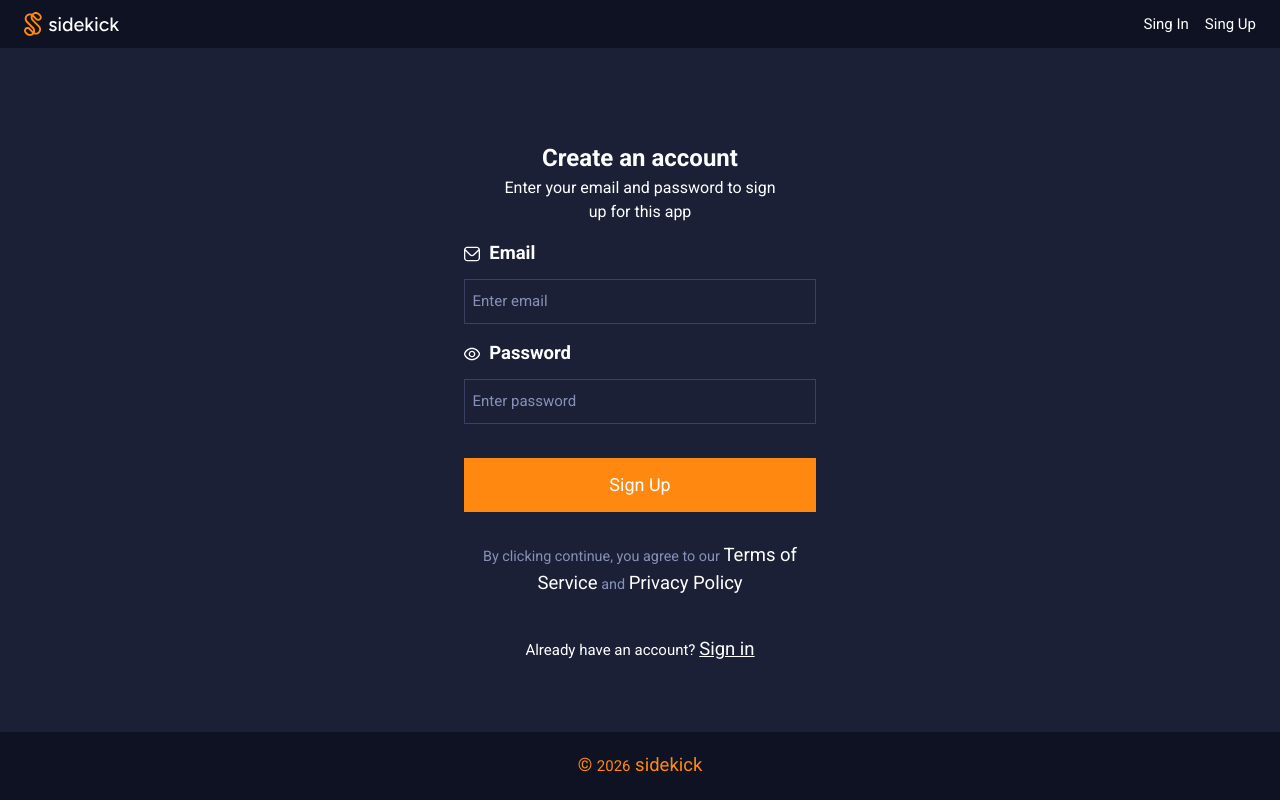
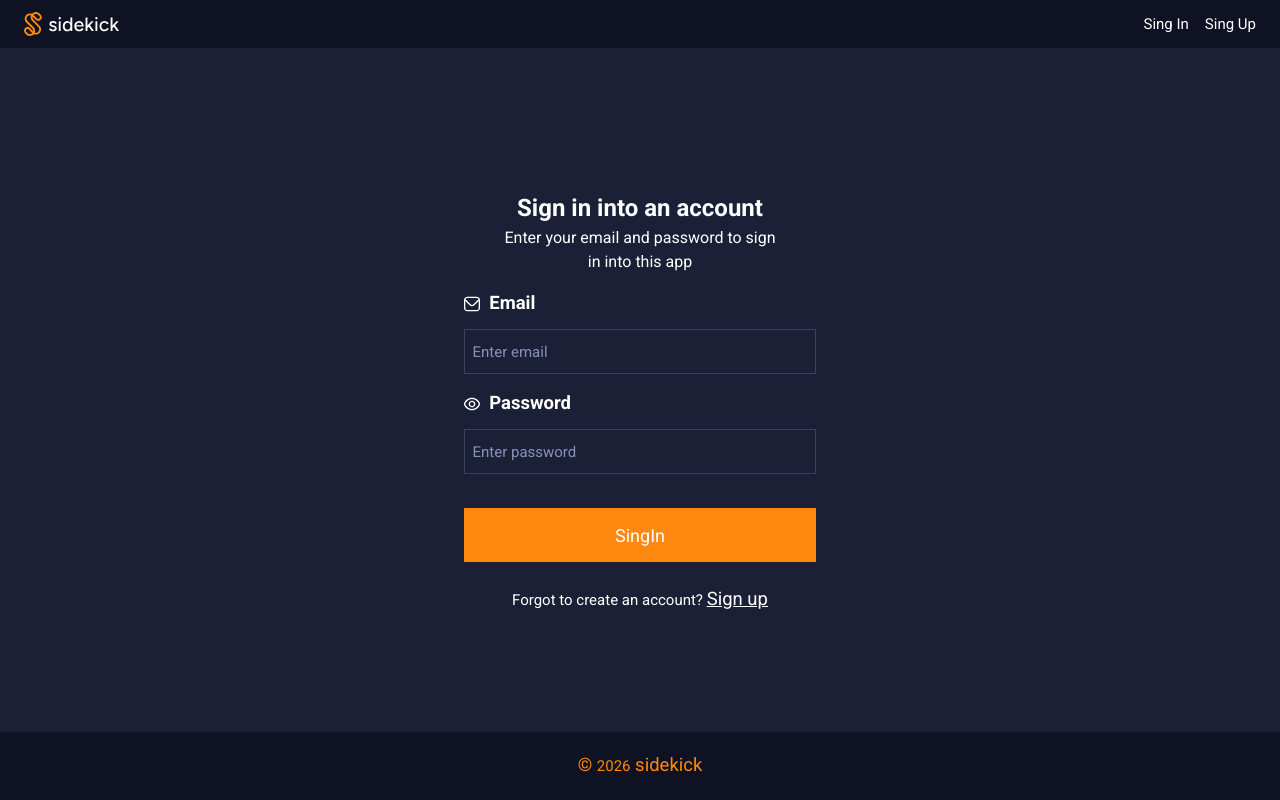
Before and after one commit to mavylow/Module_10, a React (Vite) app: page /signin in a window 1280 px wide. Built offline with nearby package versions, Linux system fonts and the light colour scheme.

Commit message:
fix button

```diff
--- a/package.json
+++ b/package.json
@@ -12,7 +12,8 @@
   "dependencies": {
     "normalize.css": "^8.0.1",
     "react": "^19.2.0",
-    "react-dom": "^19.2.0"
+    "react-dom": "^19.2.0",
+    "react-router": "^7.13.0"
   },
   "devDependencies": {
     "@eslint/js": "^9.39.1",
--- a/src/App.tsx
+++ b/src/App.tsx
@@ -6,16 +6,25 @@ import ThemeProvider from "@/ThemeProvider";
 import ErrorBoundary from "./components/ ErrorBoundary";
 
 import SignUp from "./pages/auth/SignUp";
+import { BrowserRouter, Route, Routes } from "react-router";
+import SignIn from "./pages/auth/SignIn";
+import Home from "./pages/Home";
 
 function App() {
   return (
+    <BrowserRouter>
       <ErrorBoundary>
         <AuthProvider>
           <ThemeProvider>
-          <SignUp />
+            <Routes>
+              <Route path="/signin" element={<SignIn />} />
+              <Route path="/signup" element={<SignUp />} />
+              <Route path="/home" element={<Home />} />
+            </Routes>
           </ThemeProvider>
         </AuthProvider>
       </ErrorBoundary>
+    </BrowserRouter>
   );
 }
 
--- a/src/assets/ChevronIcon.tsx
+++ b/src/assets/ChevronIcon.tsx
@@ -4,7 +4,7 @@ interface ExpandIconProp {
   style: { transform: string };
 }
 
-const ExpandArrowIcon = ({ style }: ExpandIconProp) => {
+const ChevronIcon = ({ style }: ExpandIconProp) => {
   return (
     <svg
       xmlns="http://www.w3.org/2000/svg"
@@ -23,4 +23,4 @@ const ExpandArrowIcon = ({ style }: ExpandIconProp) => {
   );
 };
 
-export default ExpandArrowIcon;
+export default ChevronIcon;
--- a/src/assets/CommentIcon.tsx
+++ b/src/assets/CommentIcon.tsx
@@ -1,6 +1,6 @@
 import "./svg.css";
 
-export const SvgComment = () => {
+const CommentIcon = () => {
   return (
     <svg
       className="svg-comment"
@@ -20,3 +20,5 @@ export const SvgComment = () => {
     </svg>
   );
 };
+
+export default CommentIcon;
--- a/src/components/Button/index.tsx
+++ b/src/components/Button/index.tsx
@@ -1,23 +1,38 @@
 import "./style.css";
 
-interface ButtonProps {
+interface ActionButtonProps {
   description: string;
-  onButtonClick?: (e: React.MouseEvent<HTMLButtonElement>) => void;
-  type?: "submit" | "reset" | "button" | undefined;
+  onButtonClick: (e: React.MouseEvent<HTMLButtonElement>) => void;
+  type: "reset" | "button";
 }
 
-export default function Button({
-  description,
-  onButtonClick = () => {},
-  type = "button",
-}: ButtonProps) {
+interface SubmitButtonProps {
+  description: string;
+  type: "submit";
+}
+
+type ButtonProps = ActionButtonProps | SubmitButtonProps;
+
+function Button(props: ButtonProps) {
+  const { description, type } = props;
+
+  if (type === "submit") {
+    return (
+      <button className="default-button" type={type}>
+        {description}
+      </button>
+    );
+  } else {
     return (
       <button
         className="default-button"
-      onClick={(e) => onButtonClick(e)}
-      type={type}
+        onClick={props.onButtonClick}
+        type={props.type}
       >
         {description}
       </button>
     );
   }
+}
+
+export default Button;
--- a/src/components/Comment/index.tsx
+++ b/src/components/Comment/index.tsx
@@ -1,11 +1,11 @@
 import type { IComment } from "@/TestConsts";
 
-interface ICommentItem {
+interface ICommentProps {
   comment: IComment;
   number: number;
 }
 
-export default function Comment({ comment, number }: ICommentItem) {
+export default function Comment({ comment, number }: ICommentProps) {
   return (
     <>
       <li data-number={`#${number}.`}>{comment.description}</li>
--- a/src/components/Header/index.tsx
+++ b/src/components/Header/index.tsx
@@ -22,16 +22,18 @@ function Header() {
   const { userId } = useContext(AuthContext);
 
   useEffect(() => {
-    if (userId) {
-      setUser(USERS.filter((user) => user.userId === userId)[0]);
-    }
-
     handleResize();
     window.addEventListener("resize", handleResize);
     return () => {
       window.removeEventListener("resize", handleResize);
     };
   }, []);
+
+  useEffect(() => {
+    if (userId) {
+      setUser(USERS.filter((user) => user.userId === userId)[0]);
+    }
+  }, [userId]);
 
   const handleResize = () => {
     if (window.innerWidth < 768) {
--- a/src/components/Post/index.tsx
+++ b/src/components/Post/index.tsx
@@ -132,6 +132,7 @@ function Post({ post, onAddComment }: PostProps) {
             />
             <Button
               description="Add a comment"
+              type="button"
               onButtonClick={handleAddComment}
             />
           </div>
```
Also changed, not shown: 1 other file (tests, documents, lock files or other folders). Lines whose indentation alone changed are shown as unchanged.
